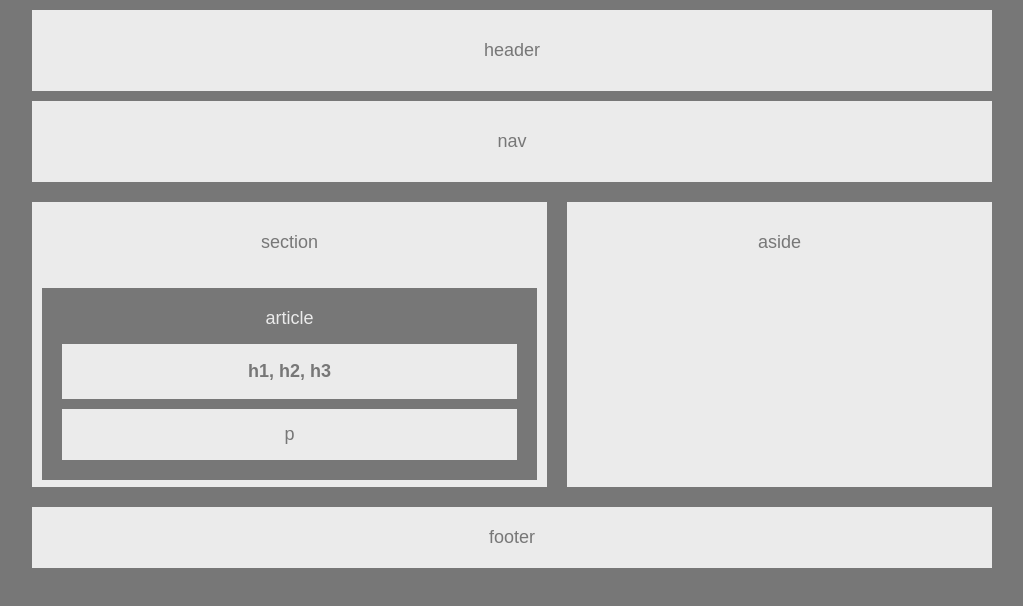
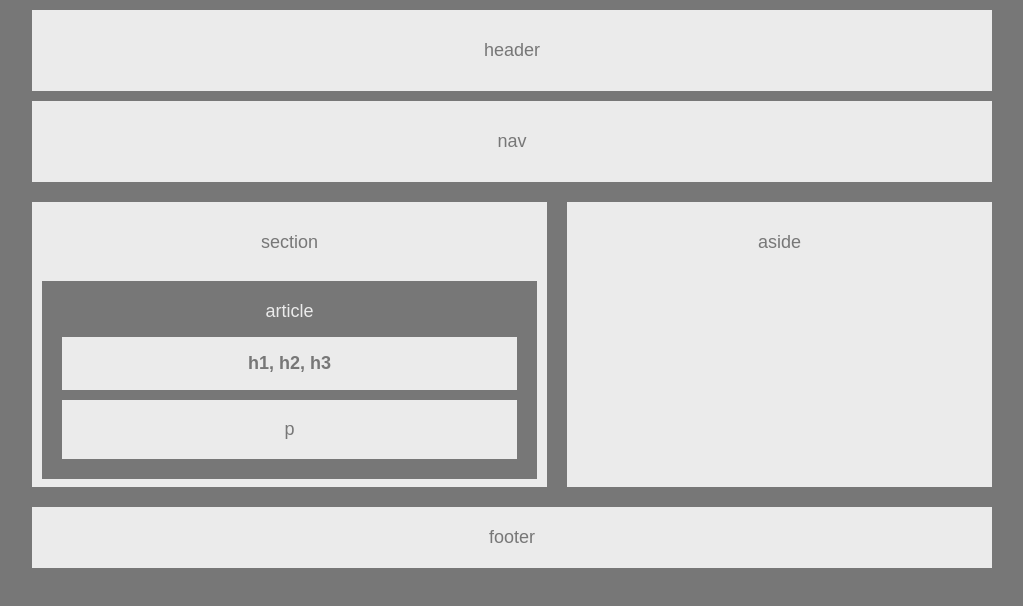
Before and after one commit to dcal588/HW-Wireframe, a plain HTML site: page index.html in a window 1280 px wide. Shown: the whole page, without its empty margins (128-1151 px from the left). Drawn offline with Linux system fonts and the light colour scheme.

Commit message:
Final Commit

```diff
--- a/index.html
+++ b/index.html
@@ -26,7 +26,7 @@
       <h1>h1, h2, h3</h1>
       </div>
       <div class="paragraphs">
-      p
+      <p>p</p>
       </div>
     </div>
   </section>
--- a/style.css
+++ b/style.css
@@ -47,19 +47,19 @@ footer {
   margin-top:20px;
 }
 .articles {
-  margin-top:35px;
+  margin-top:28px;
   padding:20px;
   background:#777;
   color: #ebebeb;
 }
 .headers {
-  padding:2px;
+  padding:1px;
   background:#ebebeb;
   color: #777;
   margin-top:15px;
 }
 .paragraphs {
-  padding: 15px;
+  padding:1px;
   background:#ebebeb;
   color: #777;
   margin-top:10px;
```
